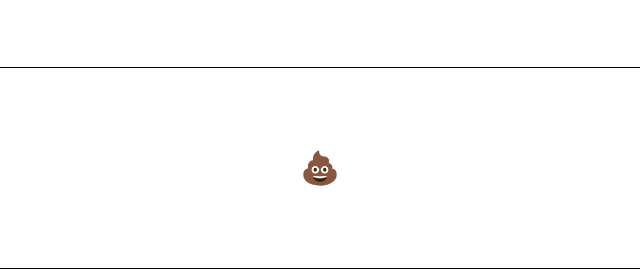
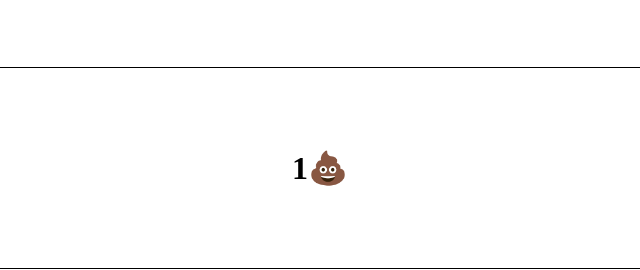
Before and after one commit to leventenyiro/CSS-ProTips, a plain HTML site: page index.html in a window 1280 px wide. Shown: the top 270 px of the page, 320-960 px from the left. Drawn offline with Linux system fonts and the light colour scheme.

Commit message:
state counter

```diff
--- a/css/index.scss
+++ b/css/index.scss
@@ -82,3 +82,16 @@ p {
 .ace {
     animation-delay: 100ms;
 }
+
+// state counter
+:root {
+    counter-reset: headings;
+}
+
+h1 {
+    counter-increment: headings;
+}
+
+h1::before {
+    content: counter(headings)
+}
```
Also changed, not shown: css/index.css, 1 other file.
